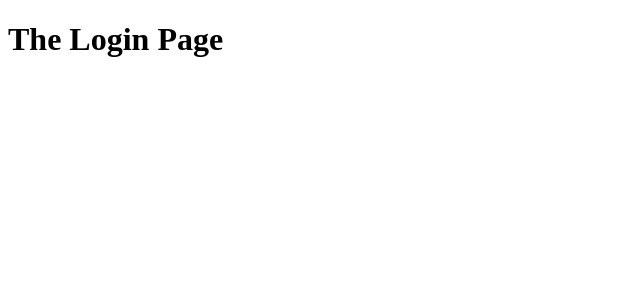
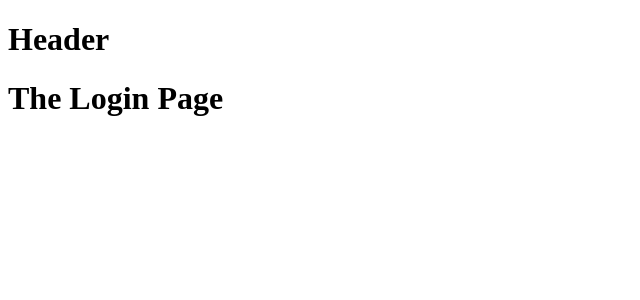
Before and after one commit to andrew-oyanguren/expert-react, a React (Create React App) app: page /login in a window 1280 px wide. Shown: the top 300 px of the page, without its empty margins (0-640 px from the left). Built offline with nearby package versions, Linux system fonts and the light colour scheme.

Commit message:
wrapped App with new Layout component

```diff
--- a/src/App.js
+++ b/src/App.js
@@ -1,7 +1,12 @@
+import Layout from "./components/Layout/Layout";
 import GlobalRoutes from "./routes/GlobalRoutes";
 
 function App() {
-  return <GlobalRoutes />;
+  return (
+    <Layout>
+      <GlobalRoutes />
+    </Layout>
+  );
 }
 
 export default App;
```
